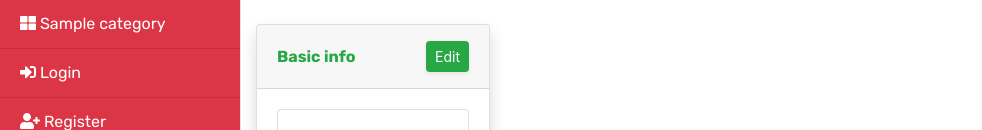
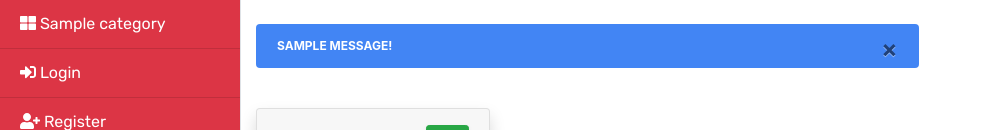
Before and after one commit to ecogreenpro/EcommerceApplication, a Django app: page /userprofile/ in a window 1280 px wide. Shown: the part 147-277 px from the top of the page, without its empty margins (0-982 px from the left). Run offline with Django 3.2, Linux system fonts and the light colour scheme; tables that the repository leaves empty hold one stand-in row (values such as "Sample post"); one stand-in notice (Sample message) is shown; some libraries are stand-ins or nearby versions.

Commit message:
Profile Update Notify

```diff
--- a/core/views.py
+++ b/core/views.py
@@ -130,6 +130,7 @@ def updateProfile(request):
     # if request.method == 'POST':
     #     if profile.is_valid():
     #         profile.save()
+    messages.info(request, 'Profile Updated ')
     return render(request, 'account/userprofile.html')
 
 
--- a/templates/account/userprofile.html
+++ b/templates/account/userprofile.html
@@ -30,6 +30,36 @@
         }
       }
 
+
+
+.alert {
+    padding: 15px;
+    margin-bottom: 20px;
+    border-radius: 4px;
+    color: #fff;
+    text-transform: uppercase;
+    font-size: 12px
+}
+
+.alert_info {
+    background-color: #4285f4;
+    border: 2px solid #4285f4
+}
+
+button.close {
+    -webkit-appearance: none;
+    padding: 0;
+    cursor: pointer;
+    background: 0 0;
+    border: 0
+}
+
+.close {
+    font-size: 20px;
+    color: #fff;
+    opacity: 0.9;
+    font-weight: normal
+}
 
 
 
@@ -66,6 +96,19 @@
         {%include "sideNav.html"%}
         <!--Main View Start-->
         <div id="page-content-wrapper">
+            <div>
+                {% for message in messages %}
+                <br>
+                <div class="col-md-8">
+                    <div class="alert alert_info">
+                        <button aria-hidden="true" data-dismiss="alert" class="close" type="button">×</button>
+                        <strong>{{message}}!</strong></div>
+
+
+                </div>
+
+                {% endfor %}
+            </div>
             <div class="container-fluid">
                 <main role="main"><br>
 
```
